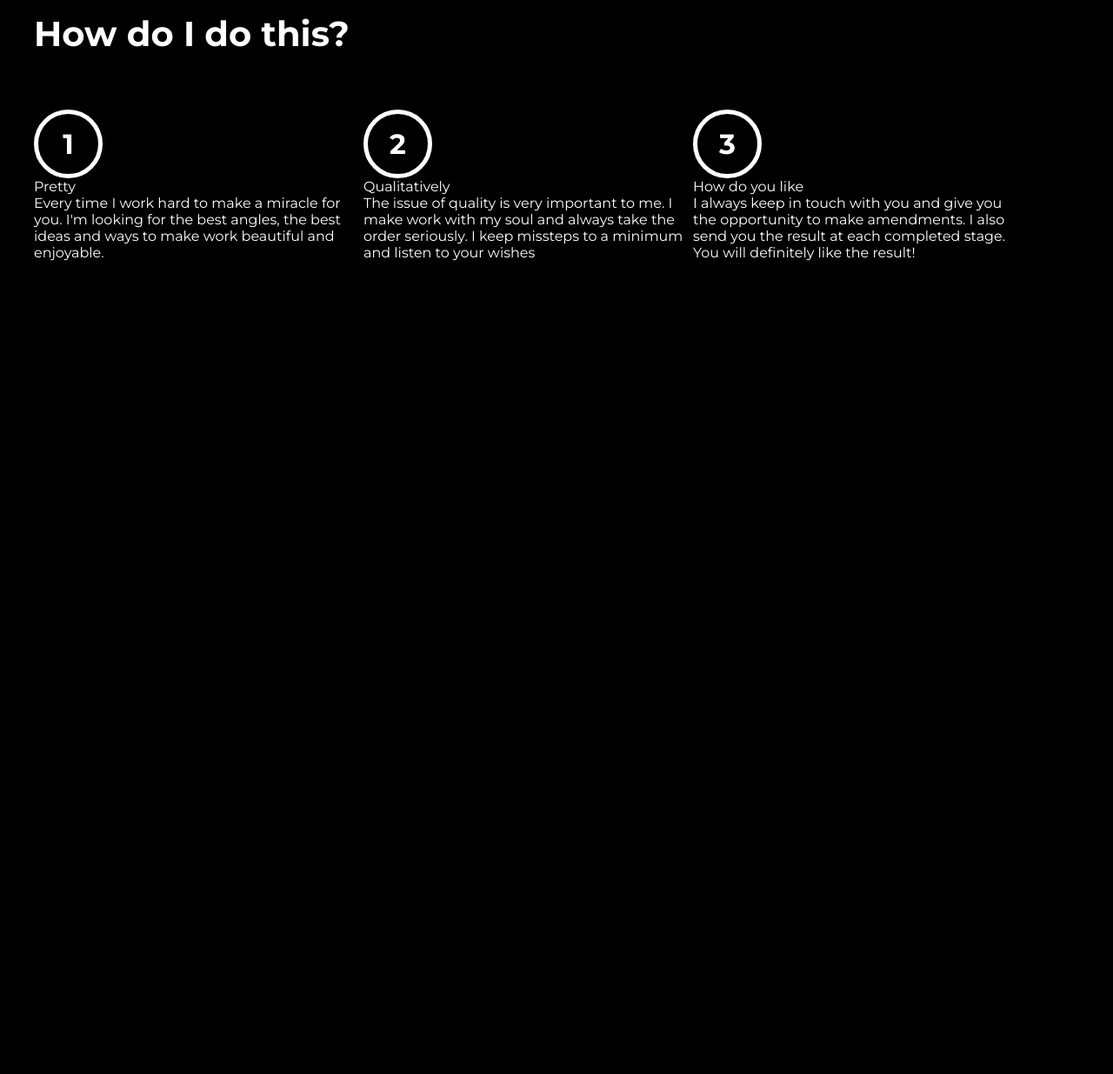
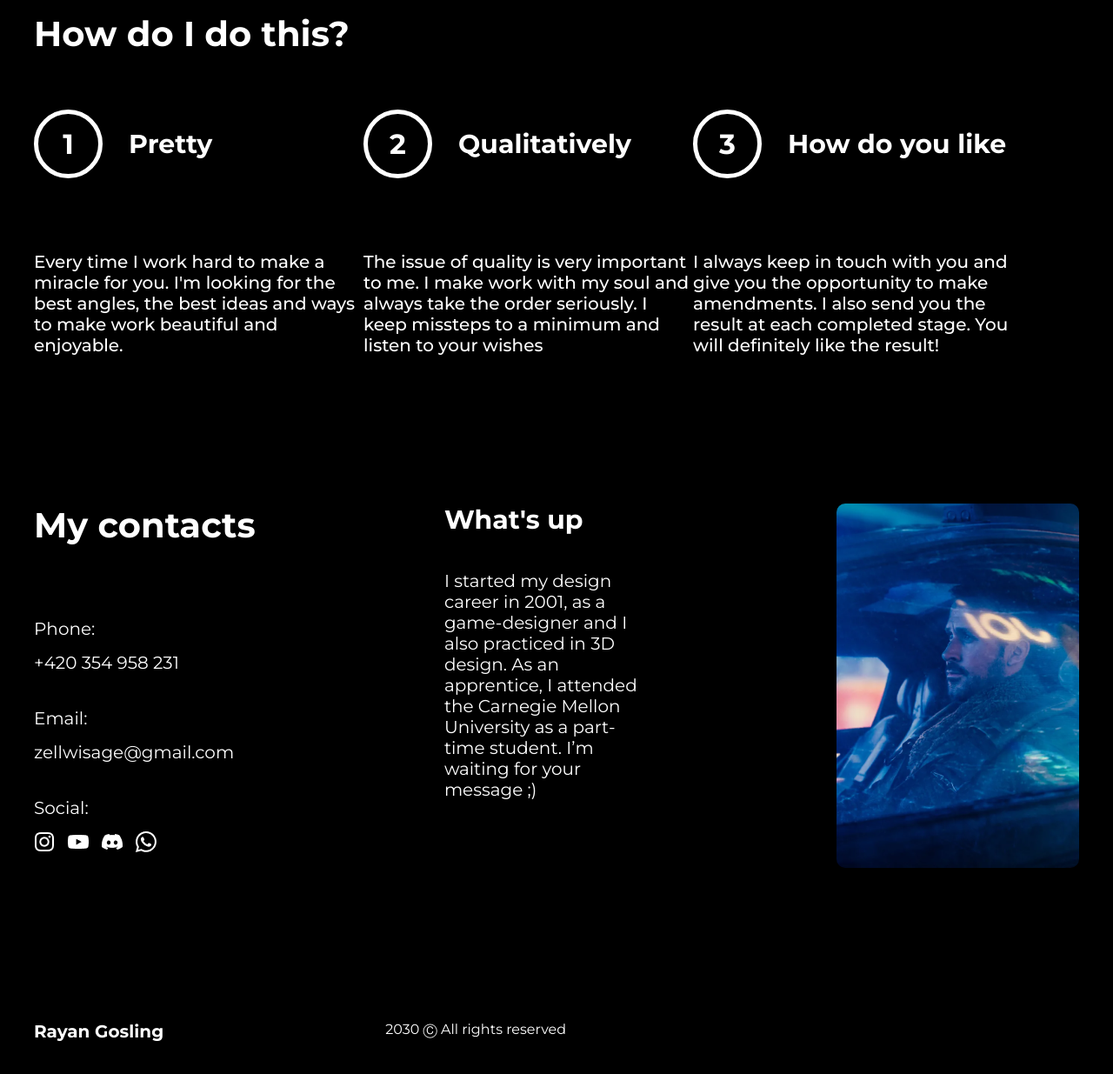
Before and after one commit to wisage33/kursProject, a plain HTML site: page index.html in a window 1280 px wide. Shown: the part 1572-2807 px from the top of the page at 87% size. Before the commit the page ends 1872 px from the top, so only its background shows below. Drawn offline with Linux system fonts and the light colour scheme.

Commit message:
finished design

```diff
--- a/css/style.css
+++ b/css/style.css
@@ -169,10 +169,13 @@ body {
     width: 1202px;
     margin: 0 auto;
     display: flex;
+    margin-bottom: 170px;
 }
 
 .annotation {
     width: 379px;
+    font-size: 20px;
+    font-weight: 500;
 }
 
 .circle {
@@ -186,3 +189,93 @@ body {
     font-size: 32px;
     font-weight: bold;
 }
+
+.container-circle {
+    display: flex;
+    align-items: center;
+    margin-bottom: 84px;
+}
+
+.container-circle p{
+    margin-left: 30px;
+    font-size: 30px;
+    font-weight: bold;
+}
+
+.container-contacts {
+    display: flex;
+    justify-content: space-between;
+    width: 1202px;
+    height: 425px;
+    margin: 0 auto;
+    margin-bottom: 170px;
+}
+
+.container-contacts .title {
+    margin-bottom: 15px;
+    font-size: 20px;
+    font-weight: 400;
+}
+
+.phone {
+    margin-bottom: 40px;
+    font-size: 20px;
+    font-weight: 400;
+}
+
+.email {
+    margin-bottom: 40px;
+    font-size: 20px;
+    font-weight: 400;
+}
+
+.social {
+    font-size: 20px;
+    font-weight: 400;
+}
+
+.container-contacts .title_contacts{
+    font-size: 40px;
+    font-weight: bold;
+    margin-bottom: 83px;
+}
+
+.greeting {
+    width: 234px;
+}
+
+.title_greeting {
+    font-size: 30px;
+    font-weight: bold;
+    margin-bottom: 40px;
+}
+
+.greeting_text {
+    font-size: 20px;
+    font-weight: 400;
+}
+
+.autor_img img {
+    border-radius: 10px;
+    width: 279px;
+    height: 419px;
+}
+
+
+footer {
+    display: flex;
+    width: 1202px;
+    margin: 0 auto;
+    gap: 255px;
+    margin-bottom: 89px;
+}
+
+footer .name_footer {
+    font-size: 20px;
+    font-weight: bold;
+}
+
+footer .initals {
+    font-size: 15px;
+    font-weight: 500;
+}
--- a/index.html
+++ b/index.html
@@ -33,7 +33,9 @@
         <div class="hero">
             <h1>Game design</h1>
             <h2>Its importance</h2>
-            <p>There are endless amounts of new gaming experiences. But what does make it interesting, absorbing and popular. Of course game-design. No design - no game</p>
+            <p>There are endless amounts of new gaming experiences. But what does make
+                it interesting, absorbing and popular. Of course
+                 game-design. No design - no game</p>
             <button class="btn-order">Order now</button>
         </div>
         <div class="main_img">
@@ -59,27 +61,66 @@
     <div class="anon_title"><p>How do I do this?</p></div>
     <div class="container_anot">
         <div class="title">
+            <div class="container-circle">
                 <div class="circle">1</div>
                 <p>Pretty</p>
+            </div>
             <p class="annotation">Every time I work hard to make a miracle for you.
                 I'm looking for the best angles, the best ideas and ways to make work
                 beautiful and enjoyable.</p>
         </div>
         <div class="title">
+            <div class="container-circle">
                 <div class="circle">2</div>
                 <p>Qualitatively</p>
+            </div>
             <p class="annotation">The issue of quality is very important to me.
                 I make work with my soul and always take the order seriously. I keep
                 missteps to a minimum and listen to your wishes</p>
         </div>
         <div class="title">
+            <div class="container-circle">
                 <div class="circle">3</div>
                 <p>How do you like</p>
+            </div>
             <p class="annotation">I always keep in touch with you and give you the
                 opportunity to make amendments. I also send you
                 the result at each completed stage. You will definitely
                 like the result!</p>
         </div>
     </div>
+    <div class="container-contacts">
+        <div class="contacts">
+            <p class="title_contacts">My contacts</p>
+            <div class="phone">
+                <p class="title">Phone:</p>
+                <p class="phone">+420 354 958 231</p>
+            </div>
+            <div class="email">
+                <p class="title">Email:</p>
+                <p class="email">zellwisage@gmail.com</p>
+            </div>
+            <div class="social">
+                <p class="title">Social:</p>
+                <img src="img/Frame 47.png" alt="social">
+            </div>
+        </div>
+        <div class="greeting">
+            <p class="title_greeting">
+                What's up
+            </p>
+            <p class="greeting_text">
+                I started my design career in 2001, as a game-designer and I also practiced in 3D design.
+                 As an apprentice, I attended the Carnegie Mellon University as a part-time student. I’m waiting for your message ;)
+            </p>
+        </div>
+        <div class="autor_img">
+            <img src="img/i 1.png" alt="">
+        </div>
+    </div>
+    <footer>
+        <p class="name_footer">Rayan Gosling</p>
+        <p class="initials">2030 Ⓒ All rights reserved</p>
+    </footer>
 </body>
 </html>
```
Also changed, not shown: img/Frame 47.png (added), img/i 1.png (added). Lines whose indentation alone changed are shown as unchanged.
